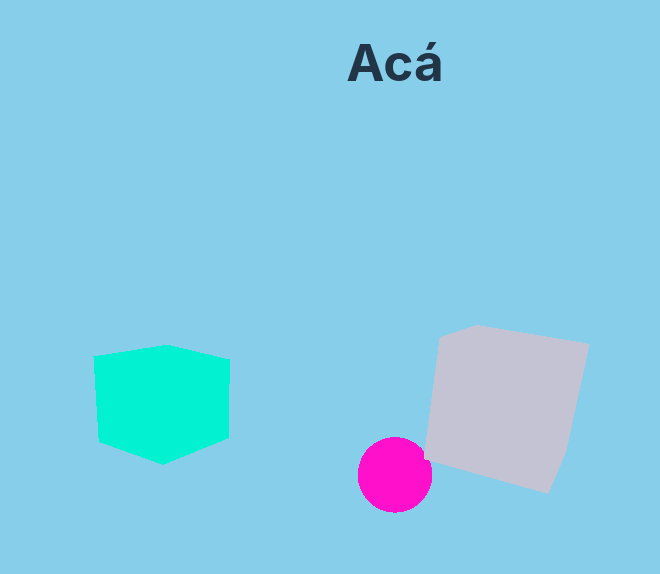
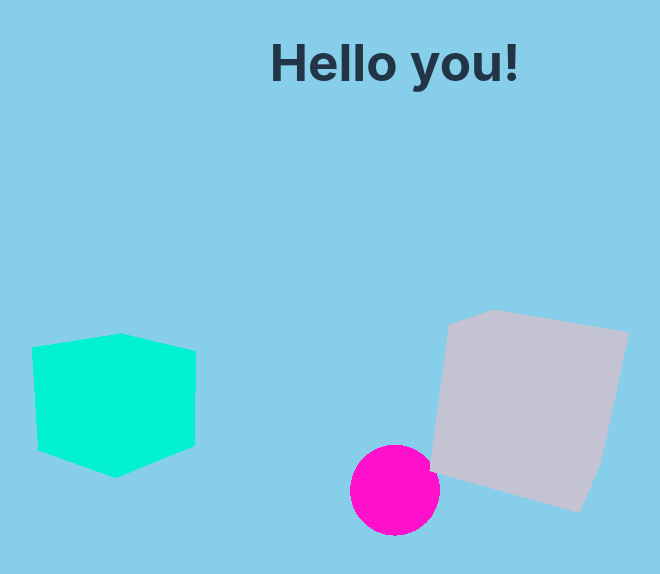
Before and after one commit to nosoynati/three-js, a website built with Vite: page index.html in a window 1280 px wide. Shown: the whole page, without its empty margins (245-905 px from the left). Built offline with nearby package versions, Linux system fonts and the light colour scheme.

Commit message:
feaat: world constructor

```diff
--- a/index.html
+++ b/index.html
@@ -7,7 +7,11 @@
     <title>Vite App</title>
   </head>
   <body>
-    <div id="app"></div>
+    <div id="app">
+      <canvas width="600" height="600" style="width: 800px; height: 600px;">
+
+      </canvas>
+    </div>
     <script type="module" src="/src/main.js"></script>
   </body>
 </html>
--- a/src/components/three.js
+++ b/src/components/three.js
@@ -3,21 +3,29 @@ import { OrbitControls } from "three/addons/controls/OrbitControls.js";
 import { GLTFLoader } from "three/addons/loaders/GLTFLoader.js";
 import { CSS3DRenderer } from "three/addons/renderers/CSS3DRenderer.js";
 
+
 function threeApp() {
-  console.log("ready!");
 
   const scene = new THREE.Scene();
-  // Cambiar el color del fondo de la escena
-  scene.background = new THREE.Color(0x87ceeb); // Color azul cielo
+  scene.background = new THREE.Color("skyblue"); // Color azul cielo
 
-  const camera = new THREE.PerspectiveCamera(75, window.innerWidth / window.innerHeight, 0.1, 1000);
+  const cameraSettings = {
+    fov: 65,
+    aspect: window.innerWidth / window.innerHeight,
+    near: 0.1,
+    far: 100
+  };
+  const { fov, aspect, near, far} = cameraSettings
+
+  const camera = new THREE.PerspectiveCamera(fov, aspect, near, far);
+  camera.position.set(0,0,10)
   const renderer = new THREE.WebGLRenderer();
   renderer.setSize(window.innerWidth, window.innerHeight);
+  renderer.setPixelRatio(window.devicePixelRatio)
   document.body.appendChild(renderer.domElement);
 
   const controls = new OrbitControls(camera, renderer.domElement);
   const loader = new GLTFLoader();
-  const light = new THREE.SpotLight("#ffffff", 1, 1)
 
   // Añadir figuras
   function createCube(x, y, z, color) {
@@ -46,6 +54,8 @@ function threeApp() {
   scene.add(cube2);
   scene.add(sphere1);
 
+
+
   // Cámara y animación
   camera.position.z = 5;
 
--- a/src/main.js
+++ b/src/main.js
@@ -6,7 +6,7 @@ import threeApp from './components/three.js'
 
 threeApp()
 document.querySelector('#app').innerHTML = `
-  <div>
-    <h1>Acá</h1>
+  <div class="main">
+    <h1 class="title">Hello you!</h1>
   </div>
 `
```
Also changed, not shown: src/World/World.js (added, +9 -0 lines).
